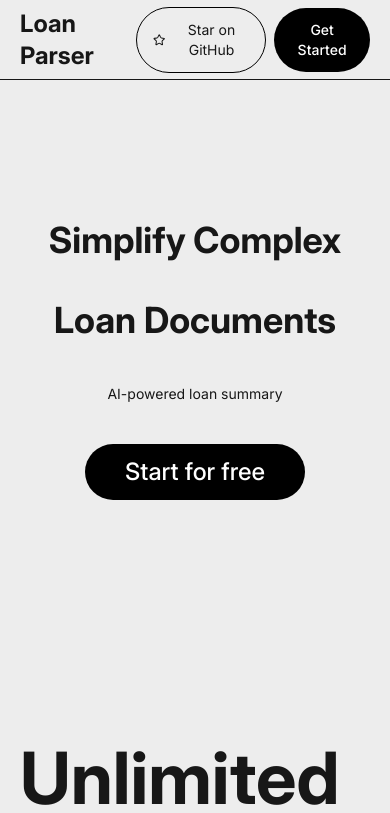
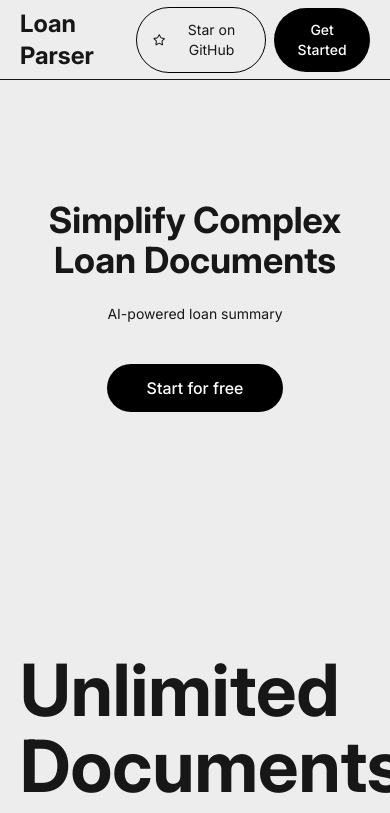
Before and after one commit to fisayo-dev/loan-parser, a Next.js app in the folder web/: page / in a window 390 px wide. Shown: the top 813 px of the page. Built offline with nearby package versions, Linux system fonts and the light colour scheme.

Commit message:
style: add littpel ui responsiveness

```diff
--- a/web/components/page/Landing.tsx
+++ b/web/components/page/Landing.tsx
@@ -3,17 +3,17 @@ import Button from "../field/Button";
 const Landing = () => {
   return (
     <div className="">
-      <div className="grid place-items-center h-full">
+      <div className="grid place-items-center h-auto lg:h-full">
         <div className="2xl:py-20 py-10 flex flex-col items-center justify-center text-center">
           <div className="flex flex-col">
-            <h2 className="leading-20 text-4xl lg:text-7xl font-bold">
+            <h2 className="lg:leading-20 text-4xl lg:text-7xl font-bold">
               Simplify Complex <br></br> Loan Documents
             </h2>
             <p className="text-sm md:text-2xl mt-6 mb-10">
               AI-powered loan summary
             </p>
           </div>
-          <Button text="Start for free" className="text-2xl px-10" />
+          <Button text="Start for free" className="lg:text-2xl px-10" />
         </div>
       </div>
     </div>
```
